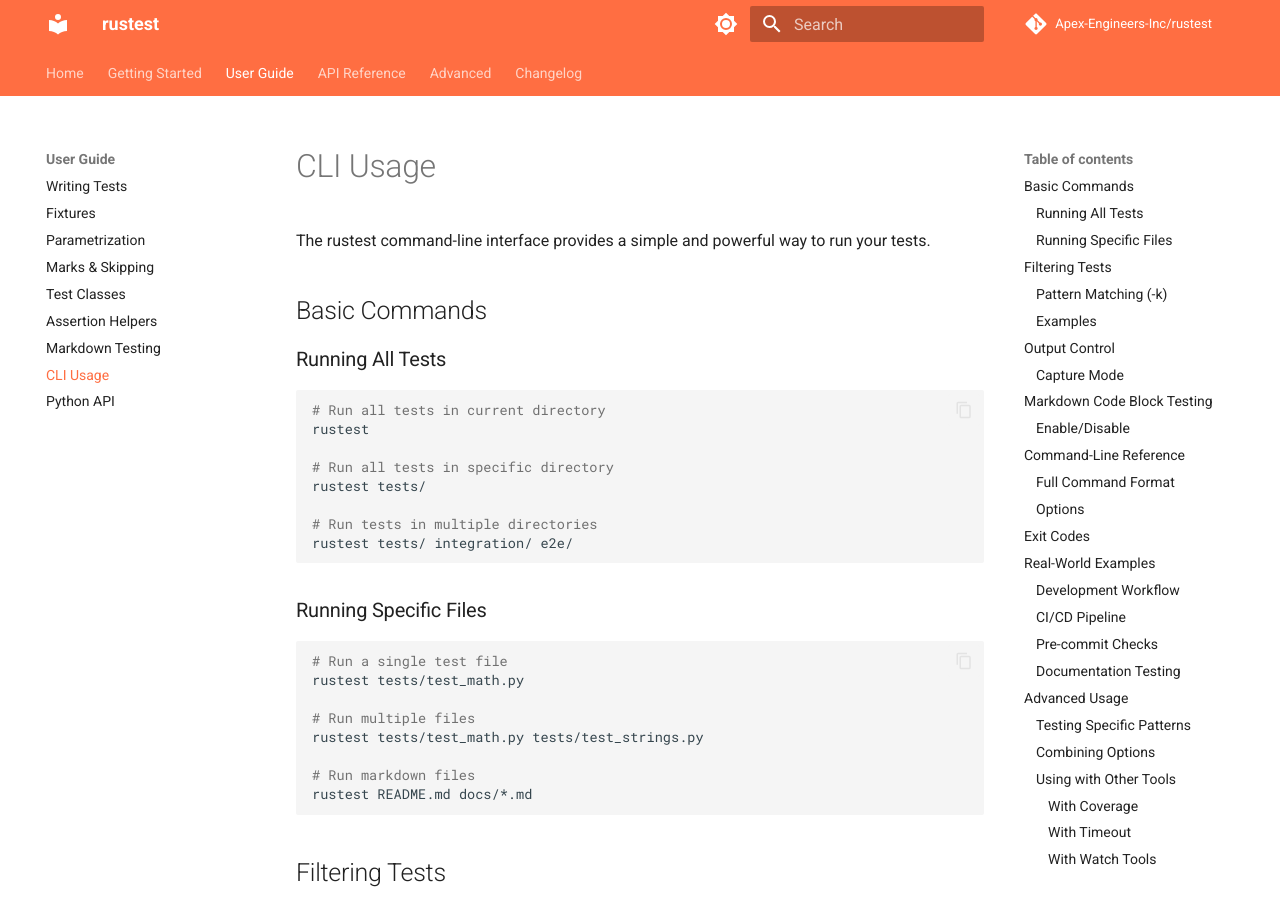
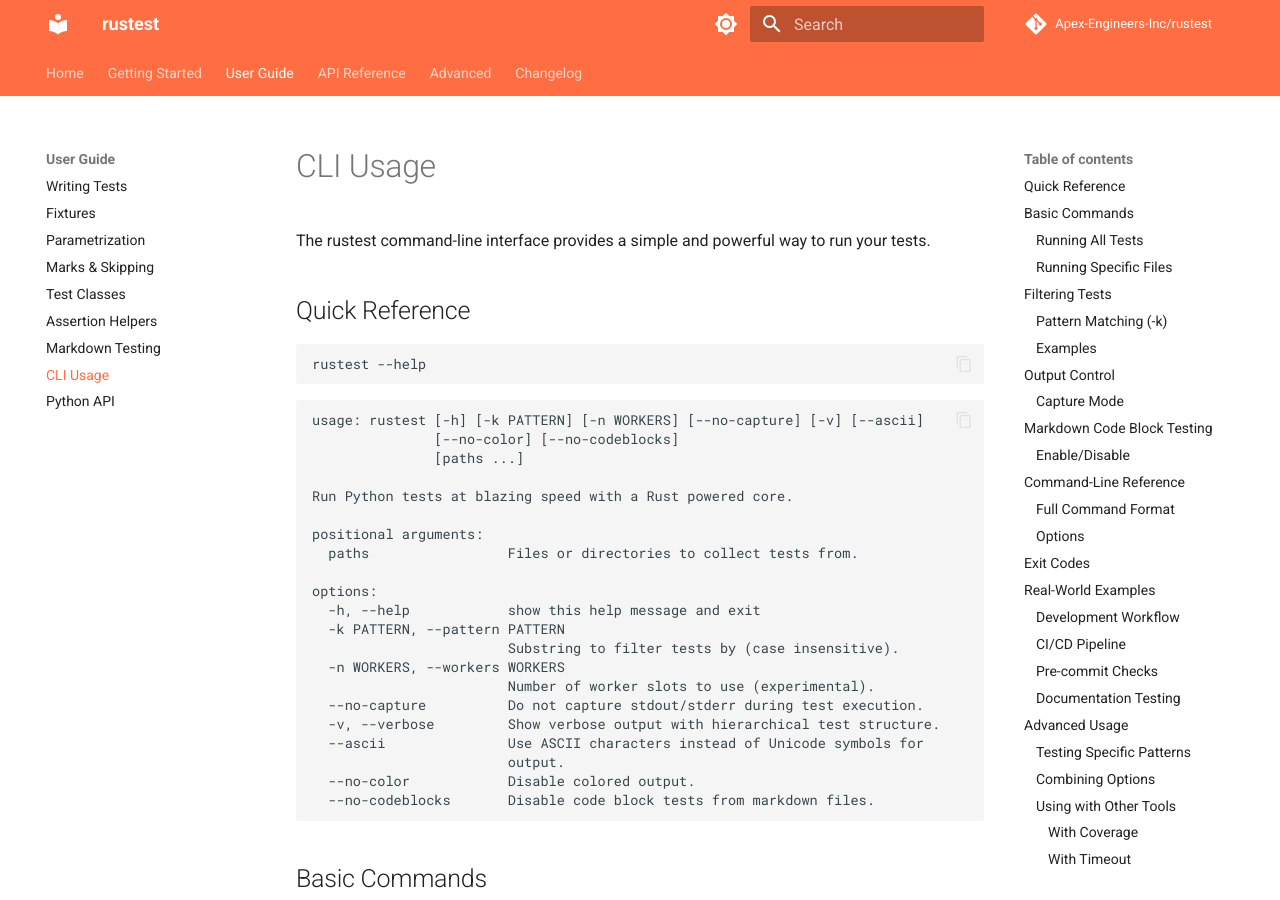
Before and after one commit to Apex-Engineers-Inc/rustest, an MkDocs documentation site: the page built from docs/guide/cli.md, in a window 1280 px wide and 900 px high. Built offline with MkDocs 1.6.1 and Material for MkDocs 9.7.7, drawn with Linux system fonts in a browser that asks for light colours; comment, search, counter and statistics services are not loaded; some of the changed text lies outside the part shown.

Commit message:
Update documentation with actual CLI output and help text
- Update Getting Started guide with real rustest output format (✓ symbols)
- Add complete CLI help output to CLI Usage guide
- Update test output examples to match actual format
- Add explanation of output symbols (✓, ✗, ⏭)
- Correct CLI options table with all available flags
- Remove -s shorthand reference (not in actual CLI)

````diff
--- a/docs/guide/cli.md
+++ b/docs/guide/cli.md
@@ -1,6 +1,36 @@
 # CLI Usage
 
 The rustest command-line interface provides a simple and powerful way to run your tests.
+
+## Quick Reference
+
+```bash
+rustest --help
+```
+
+```
+usage: rustest [-h] [-k PATTERN] [-n WORKERS] [--no-capture] [-v] [--ascii]
+               [--no-color] [--no-codeblocks]
+               [paths ...]
+
+Run Python tests at blazing speed with a Rust powered core.
+
+positional arguments:
+  paths                 Files or directories to collect tests from.
+
+options:
+  -h, --help            show this help message and exit
+  -k PATTERN, --pattern PATTERN
+                        Substring to filter tests by (case insensitive).
+  -n WORKERS, --workers WORKERS
+                        Number of worker slots to use (experimental).
+  --no-capture          Do not capture stdout/stderr during test execution.
+  -v, --verbose         Show verbose output with hierarchical test structure.
+  --ascii               Use ASCII characters instead of Unicode symbols for
+                        output.
+  --no-color            Disable colored output.
+  --no-codeblocks       Disable code block tests from markdown files.
+```
 
 ## Basic Commands
 
@@ -141,11 +168,14 @@ rustest [OPTIONS] [PATHS...]
 | Option | Description |
 |--------|-------------|
 | `[PATHS...]` | Paths to test files or directories (default: current directory) |
-| `-k PATTERN` | Filter tests by name pattern |
-| `--no-capture` / `-s` | Don't capture stdout/stderr during tests |
+| `-k PATTERN, --pattern PATTERN` | Substring to filter tests by (case insensitive) |
+| `-n WORKERS, --workers WORKERS` | Number of worker slots to use (experimental) |
+| `--no-capture` | Don't capture stdout/stderr during test execution |
+| `-v, --verbose` | Show verbose output with hierarchical test structure |
+| `--ascii` | Use ASCII characters instead of Unicode symbols |
+| `--no-color` | Disable colored output |
 | `--no-codeblocks` | Disable markdown code block testing |
-| `--version` | Show version and exit |
-| `--help` | Show help message |
+| `-h, --help` | Show help message and exit |
 
 ## Exit Codes
 
````
Also changed, not shown: other parts of docs/guide/cli.md (+0 -6 lines), docs/getting-started/quickstart.md (+8 -7 lines), docs/guide/writing-tests.md (+13 -7 lines), 1 other file.
